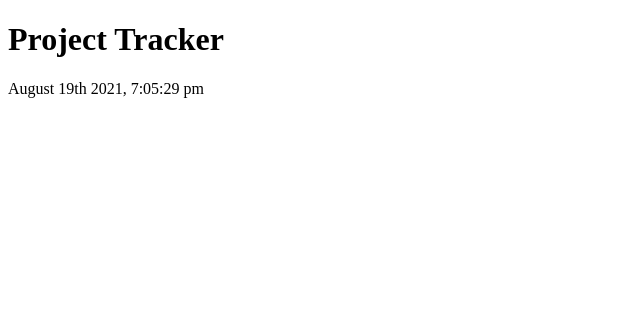
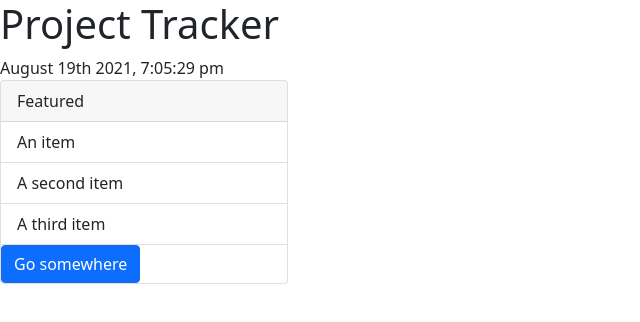
Before and after one commit to charlocc/projecttracker, a plain HTML site: page index.html in a window 1280 px wide. Shown: the whole page, without its empty margins (0-640 px from the left). Drawn offline with nearby package versions, Linux system fonts and the light colour scheme.

Commit message:
linked bootstrap and added card

```diff
--- a/index.html
+++ b/index.html
@@ -6,10 +6,12 @@
     <title>Project Tracker</title>
     <link href="https://fonts.googleapis.com/css2?family=Nanum+Gothic&family=Varela+Round&display=swap" rel="stylesheet">
     <link rel="stylesheet" href="style.css" />
+    <link href="https://cdn.jsdelivr.net/npm/bootstrap@5.1.0/dist/css/bootstrap.min.css" rel="stylesheet" integrity="sha384-KyZXEAg3QhqLMpG8r+8fhAXLRk2vvoC2f3B09zVXn8CA5QIVfZOJ3BCsw2P0p/We" crossorigin="anonymous">
     <script
       type="text/javascript"
       src="https://cdnjs.cloudflare.com/ajax/libs/moment.js/2.27.0/moment.min.js"
     ></script>
+    <script src="https://cdn.jsdelivr.net/npm/bootstrap@5.1.0/dist/js/bootstrap.bundle.min.js" integrity="sha384-U1DAWAznBHeqEIlVSCgzq+c9gqGAJn5c/t99JyeKa9xxaYpSvHU5awsuZVVFIhvj" crossorigin="anonymous"></script>
     <script
       src="https://code.jquery.com/jquery-3.5.1.min.js"
       integrity="sha256-9/aliU8dGd2tb6OSsuzixeV4y/faTqgFtohetphbbj0="
@@ -23,6 +25,24 @@
     </header>
     <main>
 
+
+
+
+
+
+
+      <section>
+        <div class="card" style="width: 18rem;">
+          <div class="card-header">
+            Featured
+          </div>
+          <ul class="list-group list-group-flush">
+            <li class="list-group-item">An item</li>
+            <li class="list-group-item">A second item</li>
+            <li class="list-group-item">A third item</li>
+            <li><a href="#" class="btn btn-primary">Go somewhere</a></li>
+          </ul>
+        </div>
       </section>
     </main>
     <script src="script.js"></script>
```
